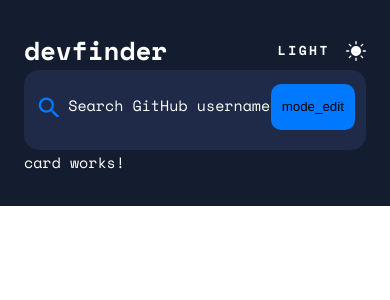
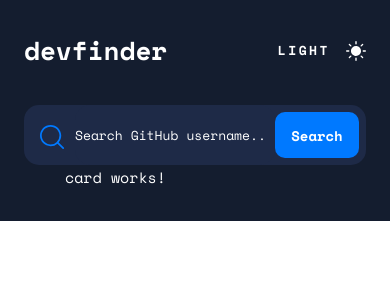
Before and after one commit to MoodyJW/fe-mentor-github-user-search, an Angular app: page / in a window 390 px wide. Shown: the top 300 px of the page. Built offline with nearby package versions, Linux system fonts and the light colour scheme.

Commit message:
seems done on mobile, removed material and just used css because fuck material thats why

```diff
--- a/src/app/components/search-bar/search-bar.component.html
+++ b/src/app/components/search-bar/search-bar.component.html
@@ -1,12 +1,18 @@
-<form class="search-form">
-  <mat-form-field class="form-field" appearance="fill">
-    <mat-icon matPrefix class="search-icon">search</mat-icon>
-    <input
-      class="search-input"
-      type="text"
-      matInput
-      placeholder="Search GitHub username..."
-    />
-    <button matSuffix class="search-button">mode_edit</button>
-  </mat-form-field>
+<form class="search-wrapper cf">
+  <div class="search-icon">
+    <svg height="24" width="25" xmlns="http://www.w3.org/2000/svg">
+      <path
+        d="M10.609 0c5.85 0 10.608 4.746 10.608 10.58 0 2.609-.952 5-2.527 6.847l5.112 5.087a.87.87 0 01-1.227 1.233l-5.118-5.093a10.58 10.58 0 01-6.848 2.505C4.759 21.16 0 16.413 0 10.58 0 4.747 4.76 0 10.609 0zm0 1.74c-4.891 0-8.87 3.965-8.87 8.84 0 4.874 3.979 8.84 8.87 8.84a8.855 8.855 0 006.213-2.537l.04-.047a.881.881 0 01.058-.053 8.786 8.786 0 002.558-6.203c0-4.875-3.979-8.84-8.87-8.84z"
+        fill="#0079ff"
+      />
+    </svg>
+  </div>
+  <input
+    (focus)="onFocus()"
+    (blur)="onBlur()"
+    type="text"
+    placeholder="Search GitHub username..."
+    [style.box-shadow]="'none'"
+  />
+  <button type="submit" [style.background-color]="buttonColor">Search</button>
 </form>
--- a/src/app/components/search-bar/search-bar.component.scss
+++ b/src/app/components/search-bar/search-bar.component.scss
@@ -1,31 +1,98 @@
-.search-form {
+.cf:before,
+.cf:after {
+  content: "";
+  display: table;
+}
+
+.cf:after {
+  clear: both;
+}
+
+.cf {
+  zoom: 1;
+}
+
+.search-wrapper {
   width: 100%;
+  height: 60px;
+  margin: 35px 0 0 0;
   border-radius: 15px;
-  // height: 60px;
-  color: var(--primary-text);
   background-color: var(--card-bg);
-  display: flex;
-  align-items: center;
+  box-shadow: var(--input-box-shadow);
 
-  .form-field {
-    width: 100%;
+  .search-icon {
+    float: left;
+    position: relative;
+    margin: 20px 0 20px 16px;
+  }
 
-    .search-icon {
-      color: var(--blue);
-      font-size: 28px;
-      margin-right: 9px;
-    }
+  input {
+    width: 200px;
+    height: 60px;
+    padding: 10px 10px 10px 0;
+    margin: 0 0 0 10px;
+    float: left;
+    color: var(--primary-text);
+    font-size: 13px;
+    font-family: "Space Mono", monospace;
+    border: 0;
+    background-color: var(--card-bg);
+    border-radius: 15px;
+    border-top-style: none;
 
-    .search-button {
-      border: none;
-      border-radius: 10px;
-      background-color: var(--blue);
-      width: 84px;
-      height: 46px;
+    &:focus {
+      outline: 0;
     }
   }
+
+  input::-webkit-input-placeholder {
+    color: var(--primary-text);
+    font-weight: 400;
+    font-style: normal;
+  }
+
+  input:-moz-placeholder {
+    color: var(--primary-text);
+    font-weight: 400;
+    font-style: normal;
+  }
+
+  input:-ms-input-placeholder {
+    color: var(--primary-text);
+    font-weight: 400;
+    font-style: normal;
+    border-style: none;
+  }
+
+  button {
+    border: none;
+    border-radius: 10px;
+    background-color: var(--button-bg);
+    color: white;
+    width: 84px;
+    height: 46px;
+    overflow: visible;
+    position: relative;
+    float: right;
+    margin: 7px 7px 7px 0;
+    padding: 0;
+    cursor: pointer;
+    font-family: "Space Mono", monospace;
+    font-weight: 700;
+    font-size: 14px;
+
+    &:active,
+    &:focus,
+    &:hover,
+    &:focus:before,
+    &:active:before {
+      background: var(--button-hover-bg) !important;
+      outline: 0;
+    }
+  }
+
+  button::-moz-focus-inner {
+    border: 0;
+    padding: 0;
+  }
 }
-
-.search-input {
-  color: var(--primary-text);
-}
--- a/src/app/components/search-bar/search-bar.component.ts
+++ b/src/app/components/search-bar/search-bar.component.ts
@@ -3,13 +3,19 @@
 @Component({
   selector: 'app-search-bar',
   templateUrl: './search-bar.component.html',
-  styleUrls: ['./search-bar.component.scss']
+  styleUrls: ['./search-bar.component.scss'],
 })
 export class SearchBarComponent implements OnInit {
+  buttonColor = 'var(--button-bg)';
+  constructor() {}
 
-  constructor() { }
+  ngOnInit(): void {}
 
-  ngOnInit(): void {
+  onFocus(): void {
+    this.buttonColor = 'var(--button-hover-bg)';
   }
 
+  onBlur(): void {
+    this.buttonColor = 'var(--button-bg)';
+  }
 }
--- a/src/index.html
+++ b/src/index.html
@@ -17,9 +17,6 @@
       href="https://fonts.googleapis.com/css2?family=Space+Mono:wght@400;700&display=swap"
       rel="stylesheet"
     />
-      <link rel="preconnect" href="https://fonts.gstatic.com">
-    <link href="https://fonts.googleapis.com/css2?family=Roboto:wght@300;400;500&display=swap" rel="stylesheet">
-    <link href="https://fonts.googleapis.com/icon?family=Material+Icons" rel="stylesheet">
-</head>
+  </head>
   <app-root></app-root>
 </html>
--- a/src/styles.scss
+++ b/src/styles.scss
@@ -1,8 +1,6 @@
-@use "~@angular/material" as mat;
-@include mat.core();
-
 :root {
-  --blue: rgb(0, 121, 255);
+  --button-bg: rgb(0, 121, 255);
+  --button-hover-bg: rgb(96, 171, 255);
   --primary-bg: rgb(246, 248, 255);
   --card-bg: rgb(254, 254, 254);
   --primary-text: rgb(43, 52, 66);
@@ -11,12 +9,14 @@
   --error-text: rgb(247, 70, 70);
   --bold: 700;
   --regular: 400;
+  --input-box-shadow: 0px 16px 30px -10px rgba(70, 96, 187, 0.198567);
 
   .dark-theme {
     --primary-bg: rgb(20, 29, 47);
     --card-bg: rgb(30, 42, 71);
     --primary-text: rgb(255, 255, 255);
     --icon-hover: rgb(144, 164, 212);
+    --input-box-shadow: none;
   }
 }
 
@@ -29,22 +29,3 @@
 html {
   height: 100%;
 }
-
-.mat-form-field-outline,
-.mat-form-field-empty.mat-form-field-label,
-.mat-form-field-label,
-.mat-form-field-underline,
-.mat-input-element,
-::placeholder {
-  color: var(--primary-text);
-  font-family: "Space Mono", monospace;
-  // align-items: center;
-}
-
-.mat-form-field {
-  font-family: "Space Mono", monospace;
-}
-
-.mat-form-field-prefix {
-  align-self: center;
-}
```
Also changed, not shown: src/app/app.module.ts (+1 -10 lines).
